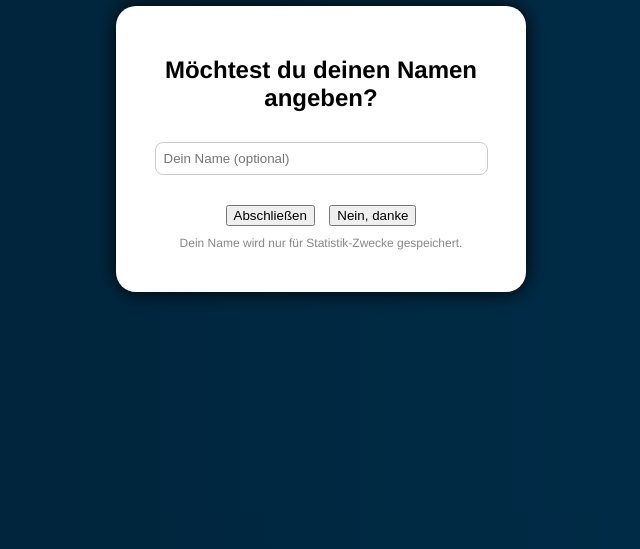
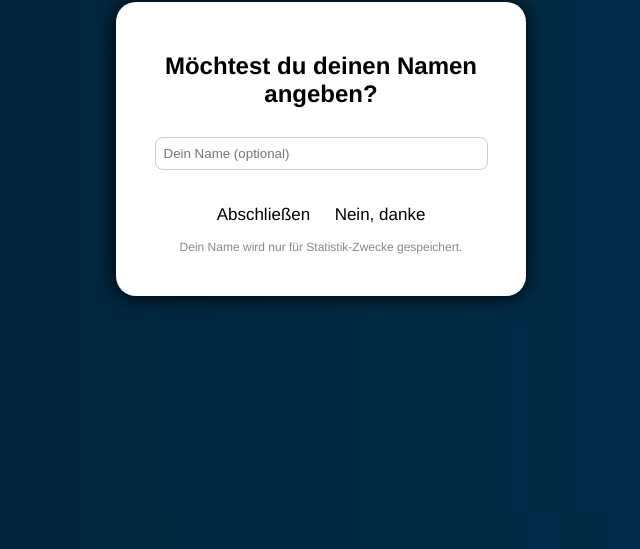
Before and after one commit to Paluss1122-1/maths-homework-solutions, a plain HTML site: page index.html in a window 1280 px wide. Shown: the part 251-800 px from the top of the page, without its empty margins (319-959 px from the left). Drawn offline with Linux system fonts and the light colour scheme; no server answers; a script that the page names is missing.

Commit message:
Auto-update: 02.07.2025 16:23:26,38

```diff
--- a/index.html
+++ b/index.html
@@ -102,6 +102,17 @@
             100% {
                 transform: rotate(360deg);
             }
+        }
+
+        .normal {
+            font-size: 17px;
+            font-family: "Franklin Gothic Medium", "Arial Narrow", Arial, sans-serif;
+            text-align: center;
+            border-radius: 10px;
+            border: none;
+            background-color: #ffffff;
+            color: black;
+            padding: 5px;
         }
     </style>
     <script type="module">
@@ -311,7 +322,8 @@
                 <button id="submitNameBtn" class="normal" style="cursor: pointer;">Abschließen</button>
                 <button id="noThanksBtn" class="normal" style="margin-left:10px; cursor: pointer;">Nein, danke</button>
             </div>
-      <p style="font-size:12px; color:#888; margin-top:10px;">Dein Name wird nur für Statistik-Zwecke gespeichert.</p>
+            <p style="font-size:12px; color:#888; margin-top:10px;">Dein Name wird nur für Statistik-Zwecke gespeichert.
+            </p>
         </div>
     </div>
     <div id="loadingOverlay" style="display: none;">
```
Lines whose indentation alone changed are shown as unchanged.
